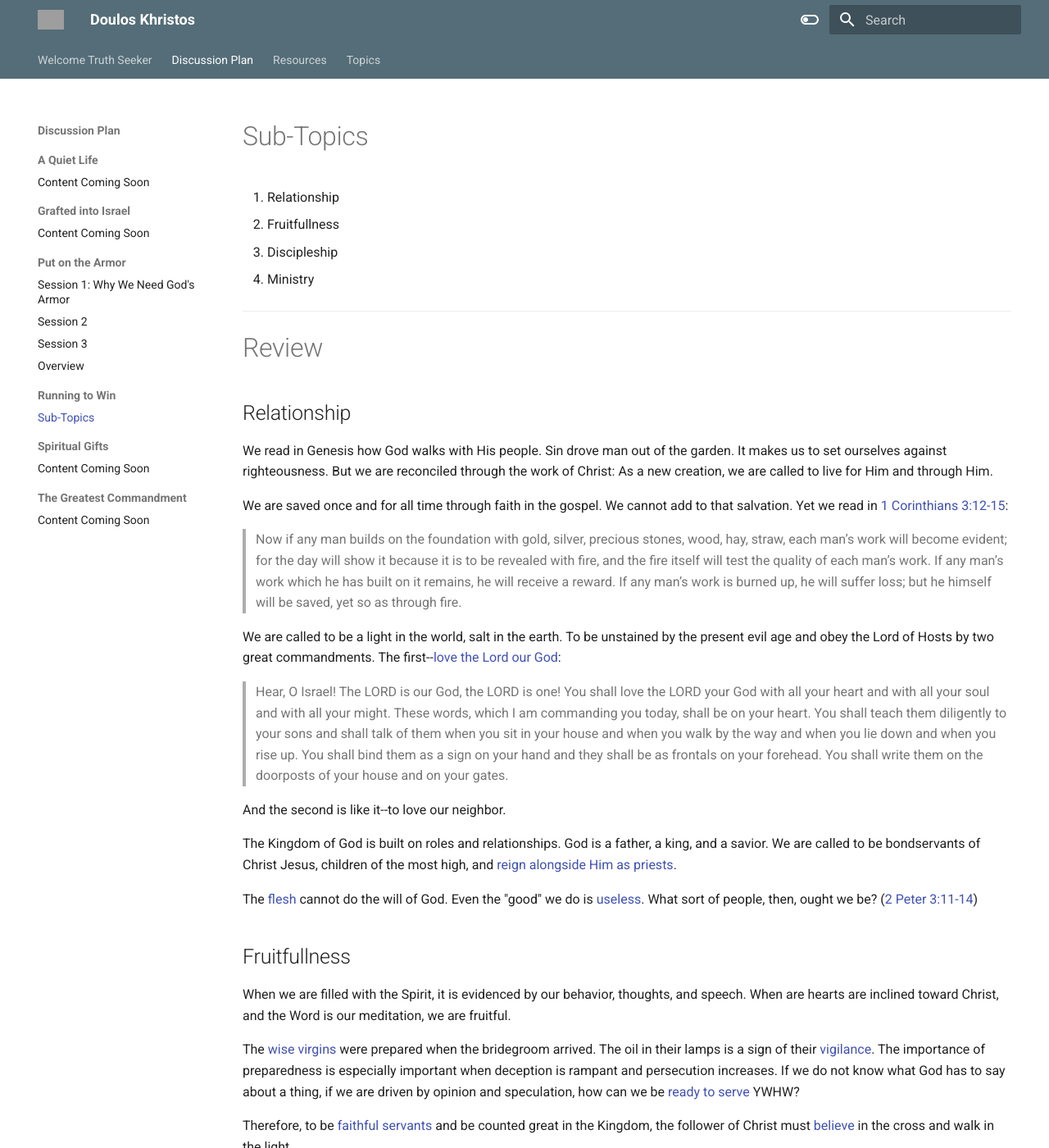
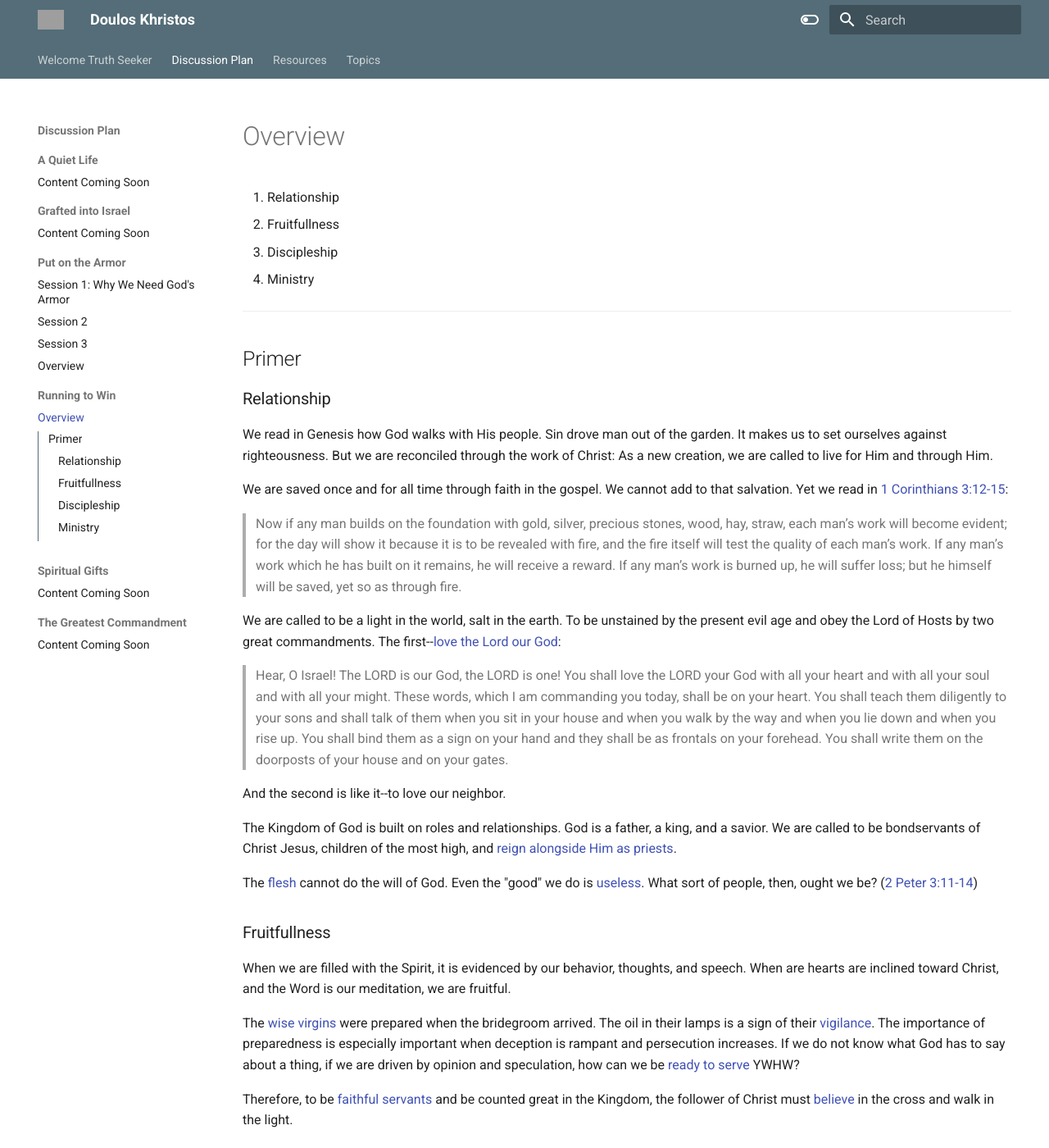
Before and after one commit to Ryan-Spooner/Doulos_Khristos, an MkDocs documentation site: the page built from docs/Discussion Plan/Running to Win/Overview.md, in a window 1280 px wide and 1400 px high. Shown: the whole window at 82% size. Built offline with MkDocs 1.6.1 and Material for MkDocs 9.7.7, drawn with Linux system fonts in a browser that asks for light colours; some of the changed text lies outside the part shown; grey boxes are pictures that could not be loaded.

Commit message:
minor corrections

```diff
--- a/docs/Discussion Plan/Running to Win/Overview.md
+++ b/docs/Discussion Plan/Running to Win/Overview.md
@@ -1,4 +1,4 @@
-# Sub-Topics
+# Overview
 1. Relationship
 2. Fruitfullness
 3. Discipleship
@@ -6,8 +6,9 @@
 
 ---
 
-# Review
-## Relationship
+## Primer
+
+### Relationship
 We read in Genesis how God walks with His people. Sin drove man out of the garden. It makes us to set ourselves against righteousness. But we are reconciled through the work of Christ: As a new creation, we are called to live for Him and through Him.
 
 We are saved once and for all time through faith in the gospel. We cannot add to that salvation. Yet we read in [1 Corinthians 3:12-15](https://www.blueletterbible.org/nasb95/1co/3/12-15/s_1065012):
@@ -24,7 +25,7 @@ The Kingdom of God is built on roles and relationships. God is a father, a king,
 
 The [flesh](https://www.blueletterbible.org/nasb95/gal/5/16-17/s_1096016) cannot do the will of God. Even the "good" we do is [useless](https://www.blueletterbible.org/nasb95/isa/64/6/s_743006). What sort of people, then, ought we be? ([2 Peter 3:11-14](https://www.blueletterbible.org/nasb95/2pe/3/11-14/s_1159011))
 
-## Fruitfullness
+### Fruitfullness
 When we are filled with the Spirit, it is evidenced by our behavior, thoughts, and speech. When are hearts are inclined toward Christ, and the Word is our meditation, we are fruitful.
 
 The [wise virgins](https://www.blueletterbible.org/nasb95/mat/25/1-13/s_954001) were prepared when the bridegroom arrived. The oil in their lamps is a sign of their [vigilance](https://www.blueletterbible.org/nasb95/1pe/5/6-10/s_1156006). The importance of preparedness is especially important when deception is rampant and persecution increases. If we do not know what God has to say about a thing, if we are driven by opinion and speculation, how can we be [ready to serve](https://www.blueletterbible.org/nasb95/2ti/2/20-26/s_1127020) YWHW?
@@ -33,4 +34,6 @@ Therefore, to be [faithful servants](https://www.blueletterbible.org/nasb95/heb/
 
 When firmly rooted in the truth, we will be sustained in every season and bear fruit in the appointed time.
 
-# Dsicipleship
+### Discipleship
+
+### Ministry
```
